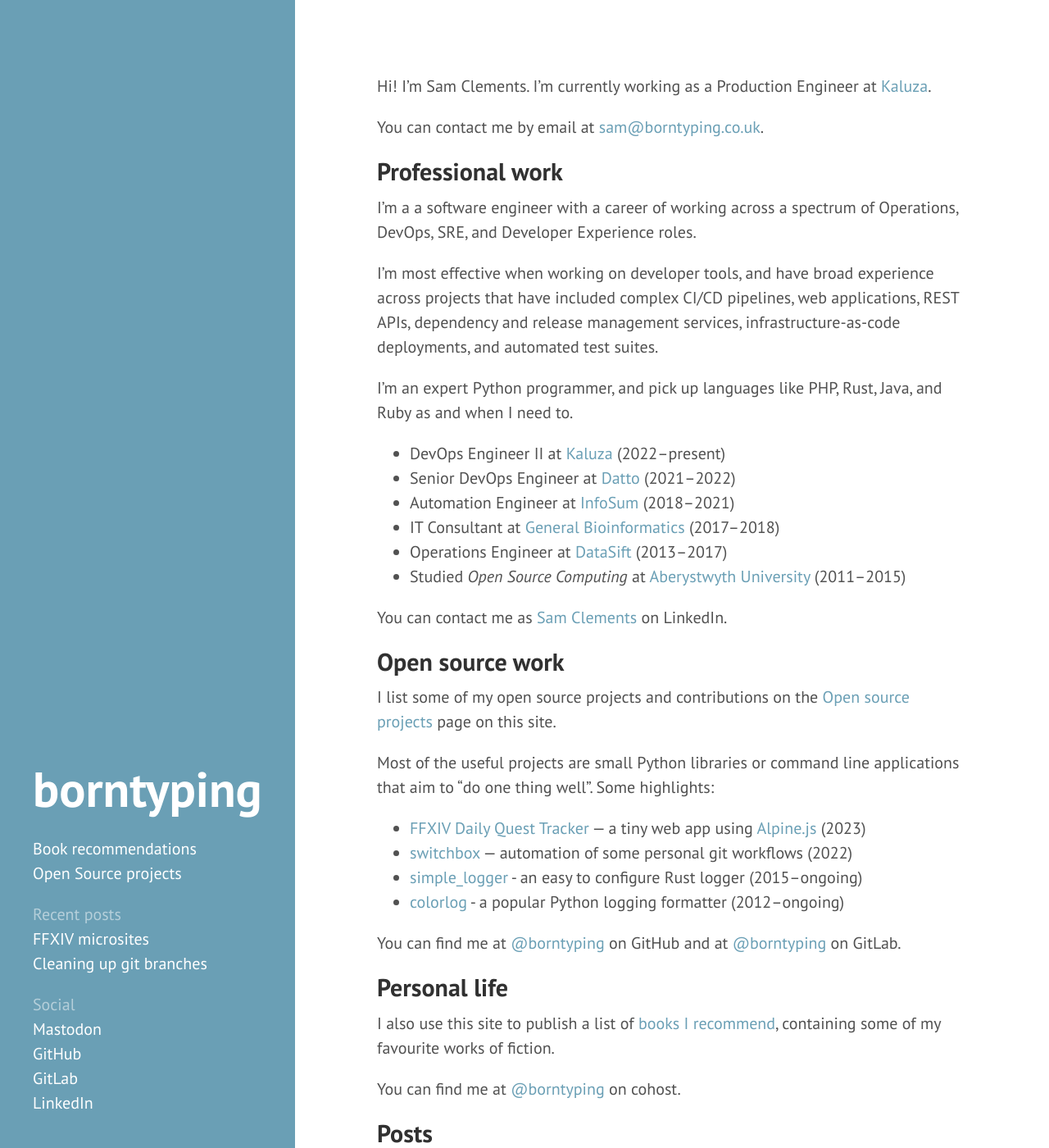
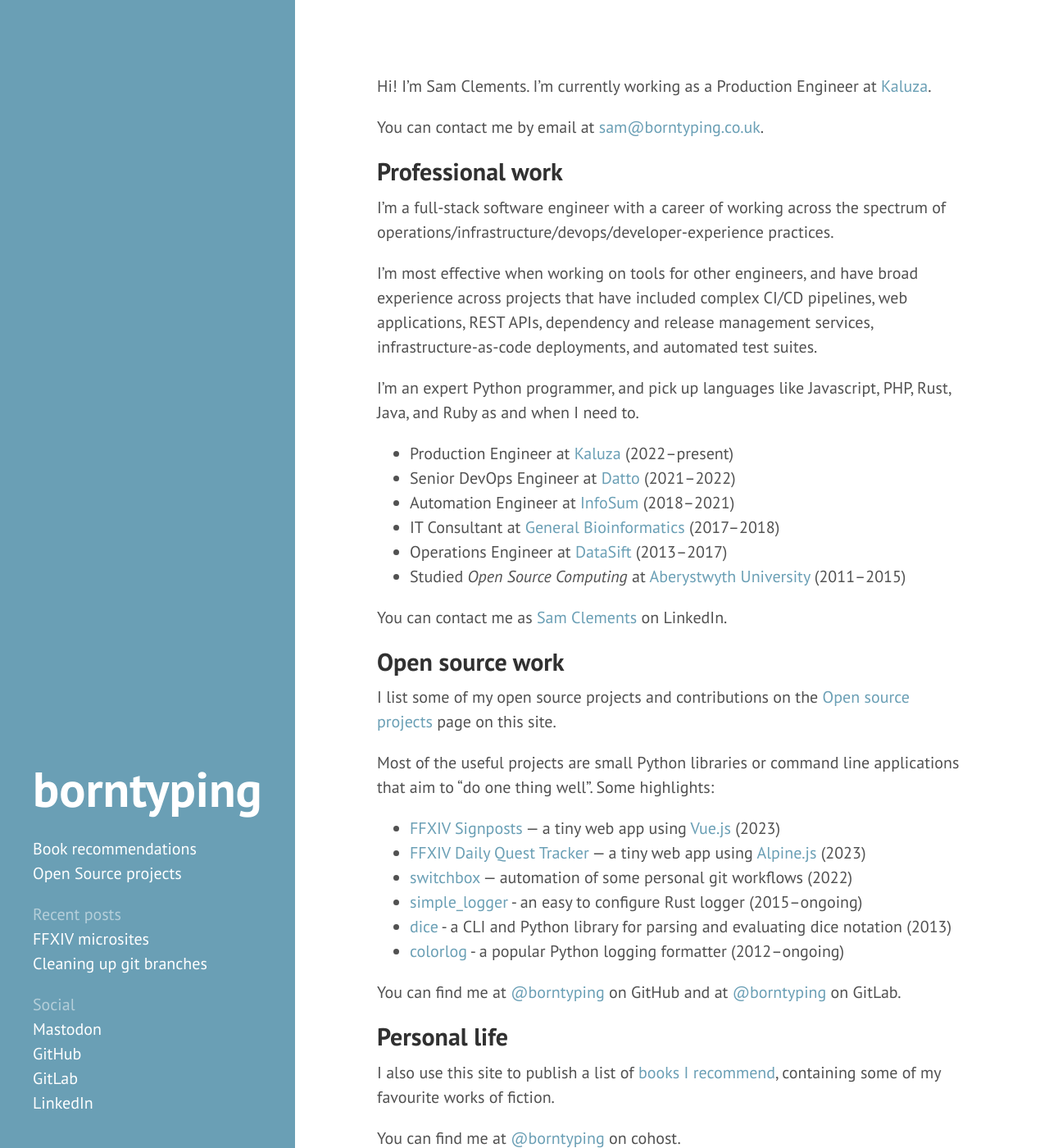
Before and after one commit to borntyping/borntyping.github.io, a Jekyll site: the page built from index.md, in a window 1280 px wide and 1400 px high. Shown: the whole window at 82% size. Built offline with Jekyll 4.4.1, drawn with Linux system fonts in a browser that asks for light colours.

Commit message:
Update index.md

```diff
--- a/index.md
+++ b/index.md
@@ -9,13 +9,13 @@
 
 ## Professional work
 
-I'm a a software engineer with a career of working across a spectrum of Operations, DevOps, SRE, and Developer Experience roles.
+I'm a full-stack software engineer with a career of working across the spectrum of operations/infrastructure/devops/developer-experience practices.
 
-I'm most effective when working on developer tools, and have broad experience across projects that have included complex CI/CD pipelines, web applications, REST APIs, dependency and release management services, infrastructure-as-code deployments, and automated test suites.
+I'm most effective when working on tools for other engineers, and have broad experience across projects that have included complex CI/CD pipelines, web applications, REST APIs, dependency and release management services, infrastructure-as-code deployments, and automated test suites.
 
-I'm an expert Python programmer, and pick up languages like PHP, Rust, Java, and Ruby as and when I need to.
+I'm an expert Python programmer, and pick up languages like Javascript, PHP, Rust, Java, and Ruby as and when I need to.
 
-* DevOps Engineer II at [Kaluza][kaluza] (2022–present)
+* Production Engineer at [Kaluza][kaluza] (2022–present)
 * Senior DevOps Engineer at [Datto][datto] (2021–2022)
 * Automation Engineer at [InfoSum][infosum] (2018–2021)
 * IT Consultant at [General Bioinformatics][general-bioinformatics] (2017–2018)
@@ -30,9 +30,11 @@
 
 Most of the useful projects are small Python libraries or command line applications that aim to "do one thing well". Some highlights:
 
+- [FFXIV Signposts][ffxiv-signposts] — a tiny web app using [Vue.js](https://vuejs.org) (2023)
 - [FFXIV Daily Quest Tracker][ffxiv-daily-quest-tracker] — a tiny web app using [Alpine.js](https://alpinejs.dev/) (2023)
 - [switchbox][switchbox] — automation of some personal git workflows (2022)
 - [simple_logger][simple_logger] - an easy to configure Rust logger (2015–ongoing)
+- [dice][dice] - a CLI and Python library for parsing and evaluating dice notation (2013)
 - [colorlog][simple_logger] - a popular Python logging formatter (2012–ongoing)
 
 You can find me at [@borntyping][github] on GitHub and at [@borntyping][gitlab] on GitLab.
@@ -70,9 +72,11 @@
 [linkedin]: https://www.linkedin.com/in/borntyping/
 [cohost]: https://cohost.org/borntyping
 
+[ffxiv-signposts]: https://borntyping.co.uk/ffxiv-signposts/
 [ffxiv-daily-quest-tracker]: https://borntyping.co.uk/ffxiv-daily-quest-tracker/
 [switchbox]: https://github.com/borntyping/switchbox
 [simple_logger]: https://github.com/borntyping/rust-simple_logger
+[dice]: https://github.com/borntyping/python-dice
 
 [books]: {% link books.md %}
 [open-source]: {% link open-source.md %}
```
